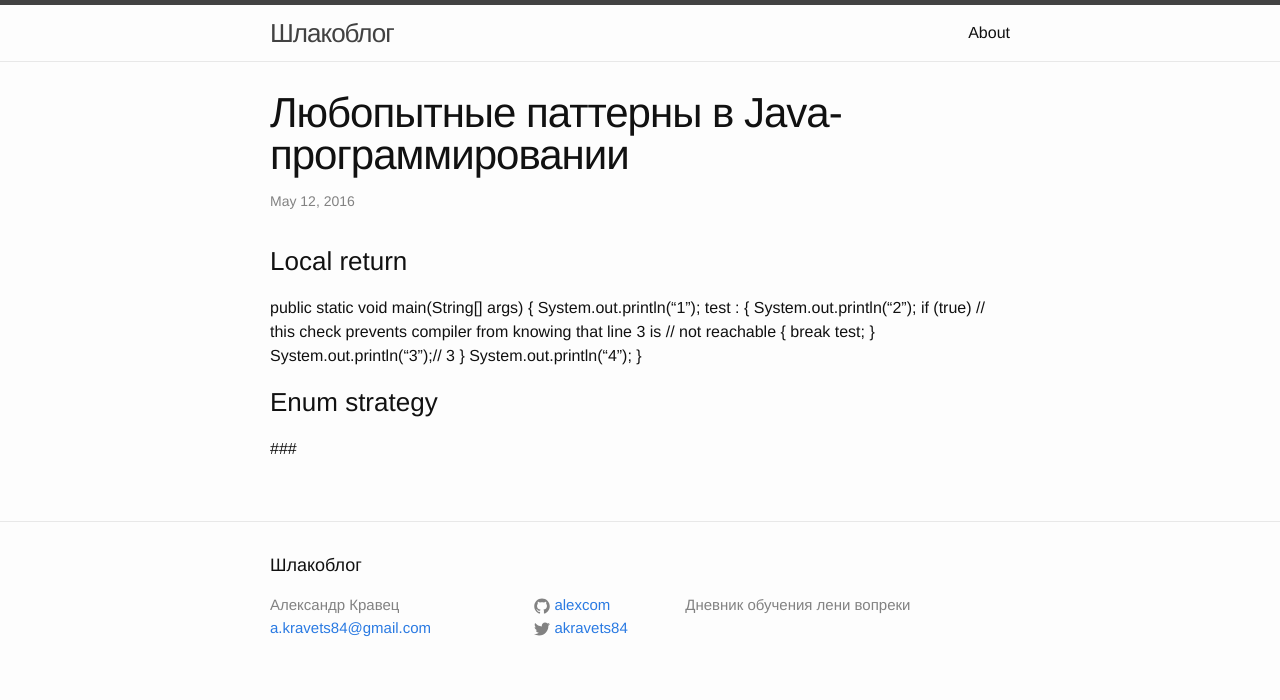
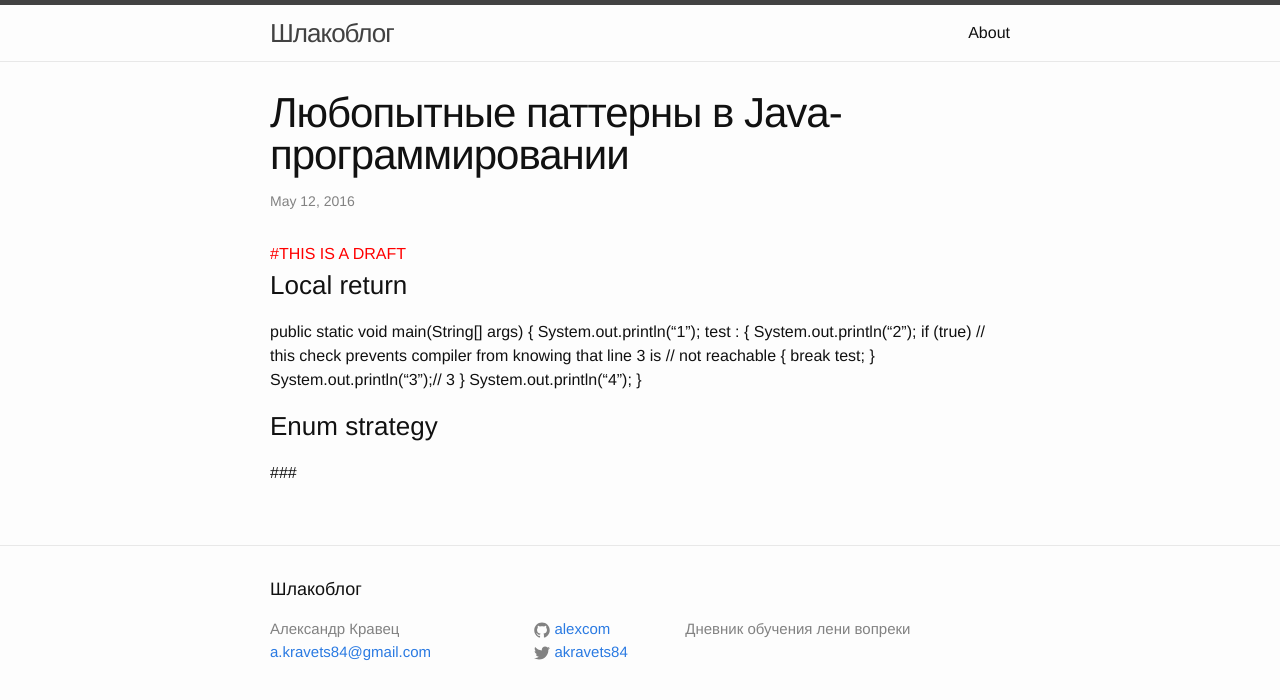
Before and after one commit to alexcom/alexcom.github.io, a Jekyll site: the page built from _posts/2015-05-12-curious-java-patterns.md, in a window 1280 px wide. Shown: the top 700 px of the page. Built offline with Jekyll 4.4.1, drawn with Linux system fonts in a browser that asks for light colours.

Commit message:
draft notice

```diff
--- a/_posts/2015-05-12-curious-java-patterns.md
+++ b/_posts/2015-05-12-curious-java-patterns.md
@@ -4,6 +4,10 @@ title:  "Любопытные паттерны в Java-программиров
 date:   2016-05-12 19:00:00
 categories: idea eclipse migration pain
 ---
+<font color="red">#THIS IS A DRAFT</font>
+
+
+
 ###Local return
 
 
```
